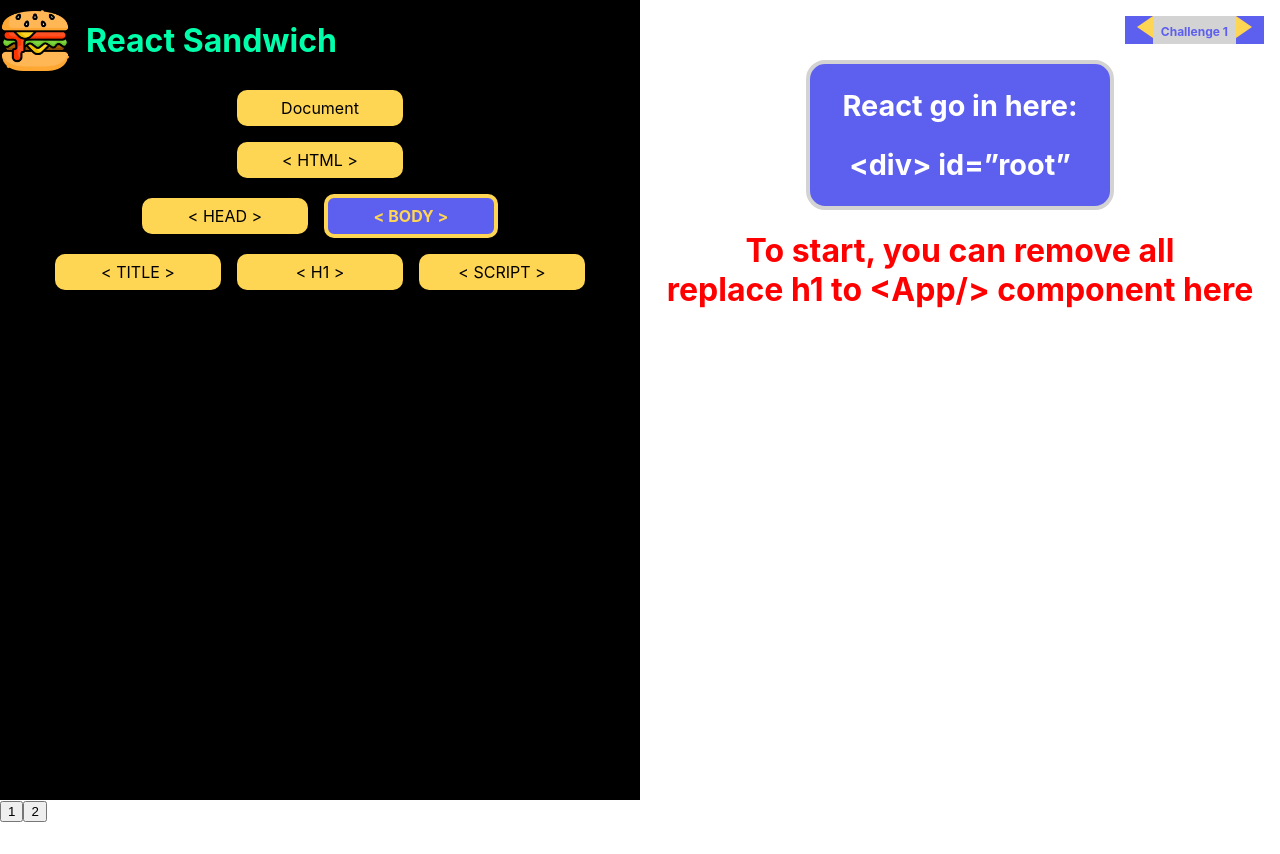
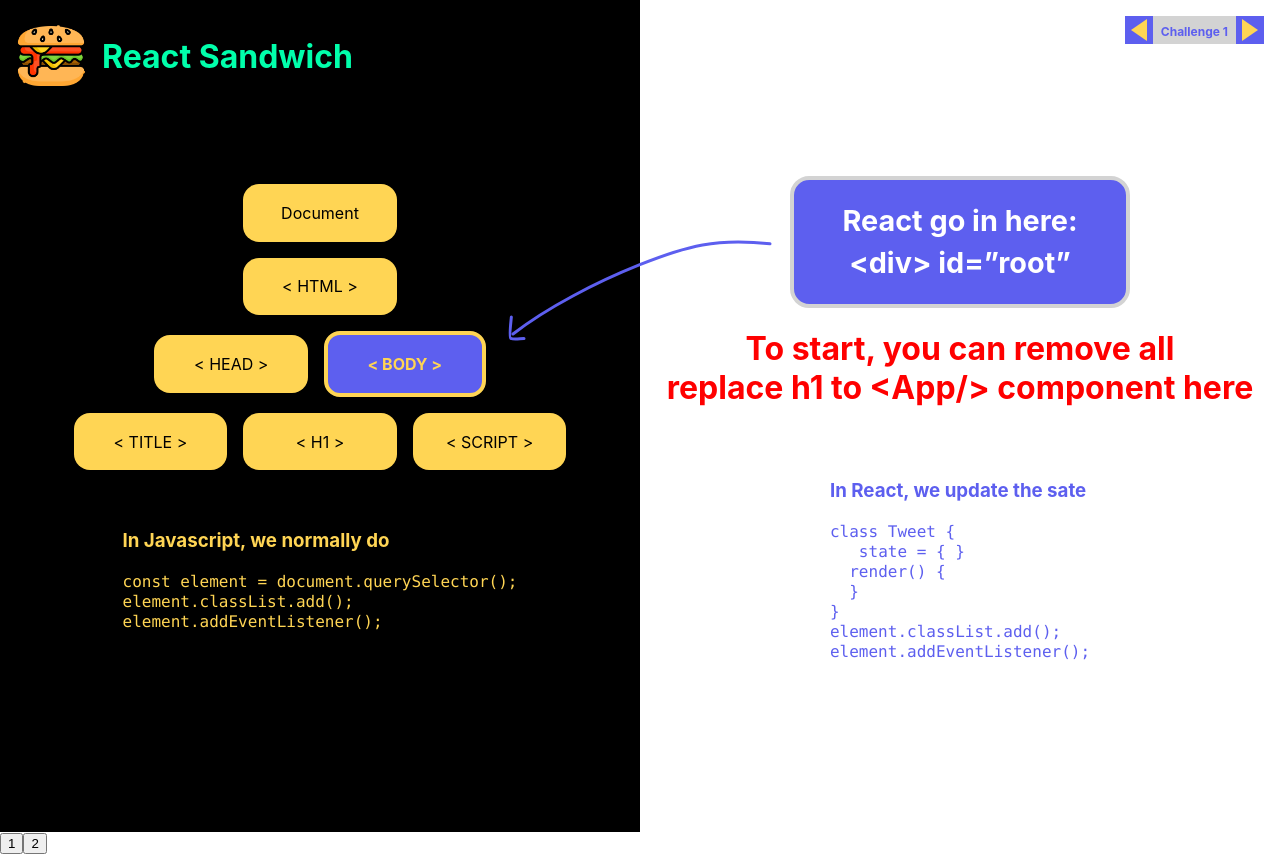
Before and after one commit to YingCG/react-koan, a React (Create React App) app: page / in a window 1280 px wide. Before the commit the page ends 822 px from the top, so only its background shows below. Built offline with nearby package versions, Linux system fonts and the light colour scheme.

Commit message:
chapter one

```diff
--- a/src/Component/Welcome.jsx
+++ b/src/Component/Welcome.jsx
@@ -2,18 +2,16 @@
 import sandwich from "../images/sandwich.png";
 import ChallengeTag from "./ChallengeTag";
 import arrow from '../images/arrow.svg'
-import Chapters from "./Chapters";
 
 function Welcome() {
   return (
     <div className="container">
       <div className="left-col">
-        <div className="welcome">
+
           <div className="welcome-header">
             <img src={sandwich} className="icon" alt="sandwich icon" />{" "}
             <h1>React Sandwich</h1>{" "}
           </div>
-        </div>
         <div className="welcome">
           <div className="content">
             <div className="dom">Document</div>
@@ -31,32 +29,48 @@
             <div className="dom"> &#60; H1 &#62;</div>
             <div className="dom"> &#60; SCRIPT &#62;</div>
           </div>
+        <div className="description">
+            <h3>In Javascript, we normally do</h3>
+            <code>const element = document.querySelector();<br/>
+            element.classList.add();<br/>
+            element.addEventListener();</code>
+          </div>
         </div>
       </div>
-      {/* <div className="center">
-        <img src={arrow} className="arrow-instruction" alt="arrow instruction" />{" "}
-      </div> */}
+
       <div className="right-col">
-        <div className="welcome">
           <div className="right-header">
             <ChallengeTag />
-          </div>
         </div>
+        <div className="welcome">
         <div className="right-content">
-        <div className="welcome">
 
           <div className="content">
             <div className="btn-explain">
               <h2>React go in here: </h2>
               <h2>&#60;div&#62; id=”root”</h2>
+                    <div className="sticky">
+        <img src={arrow} className="arrow-instruction" alt="arrow instruction" />{" "}
+      </div>
             </div>
             </div>
 
             <h1 className="problems">To start, you can remove all  <br/>
             replace h1 to &#60;App&#47;&#62; component here</h1>
         </div>
+        <div className="description" style={{color : "#5D5FEF"} }>
+            <h3>In React, we update the sate</h3>
+            <code style={{whiteSpace: "pre"}}>class Tweet &#123;<br/>
+              {' '}{' '} state = &#123; &#125;<br/>
+              {' '}{' '}render() &#123;<br/>
+              {' '}{' '}&#125;<br/>
+                &#125;<br/>
+            element.classList.add();<br/>
+            element.addEventListener();</code>
+          </div>
       </div>
     </div>
+
     </div>
   );
 }
--- a/src/index.css
+++ b/src/index.css
@@ -26,8 +26,11 @@
 }
 
 .welcome{
+  margin-top: 5rem;
+  display: flex;
   align-items: center;
   justify-content: space-between;
+  flex-direction: column;
 }
 
 .top{
@@ -39,6 +42,7 @@
 .container{
   text-align: center;
   display: flex;
+  align-items: center;
 }
 
 .left-col{
@@ -48,6 +52,8 @@
   color: white;
   flex-direction: column;
   align-items: center;
+  padding: 1rem;
+  justify-content: space-between;
 }
 
 .right-col{
@@ -56,6 +62,9 @@
   justify-content: center;
   color: black;
   align-items: center;
+  padding: 1rem;
+  justify-content: space-between;
+
 }
 
 .content-container{
@@ -70,14 +79,17 @@
 }
 
 .dom{
-  padding: 0.5rem;
+  padding: 0.8rem;
   background-color: #FFD554;
   color: black;
-  border-radius: 10px;
+  border-radius: 1rem;
   margin: 0.5rem;
-  width: 150px;
-  height: 20px;
+  width: 8rem;
+  height:2rem;
   flex-direction: column;
+  display: flex;
+  justify-content: center;
+  align-items: center;
 }
 
 .blue-border{
@@ -97,6 +109,11 @@
   gap: 1rem;
   color: #00FFAB;
   align-items: center;
+  height: 5rem;
+}
+
+.right-header{
+  height: 5rem;
 }
 
 .flex-element{
@@ -104,23 +121,25 @@
   align-items: center;
   font-weight: bold;
   font-size: 12px;
+  justify-content: center;
 }
 
 .btn-pre, .btn-next{
   background-color: #5D5FEF;
   width: 1.75rem;
   height: 1.75rem;
+  display: flex;
+  align-items: center;
+justify-content: center;
 }
 
 .triangle{
-  align-items: center;
   border-width: 0.7rem 1rem 0.7rem 0;
 	border-color: transparent #FFD554 transparent transparent;
 	border-style: solid;
 }
 
 .triangle-rotate{
-  align-items: center;
   border-width: 0.7rem 0rem 0.7rem 1rem ;
 	border-color: transparent transparent transparent #FFD554;
 	border-style: solid;
@@ -138,22 +157,39 @@
   border: 4px solid lightgrey;
   color: white;
   border-radius: 1em;
-  padding:  0rem 2rem;
+  padding:  1rem 3rem;
   font-size: larger;
   font-weight: bold;
 }
 
+.btn-explain h2{
+  margin-block-start: 0.25em;
+  margin-block-end: 0.25em;
+}
+
 .flex-element{
   justify-content: flex-end;
-  margin: 1rem;
 }
-.right-content{
-  height: 80vh;
-}
+
 
 .arrow-instruction{
   text-align: center;
-  top: 50%;
+  top: 0;
   left: 50%;
   z-index: 100;
 }
+
+.sticky{
+  position: fixed;
+  top: 30%;
+  left: 0;
+  width: 100%;
+  z-index:99;
+}
+
+.description{
+  padding-top: 2rem;
+  color: #FFD554;
+  text-align: left;
+  align-items: center;
+}
```
